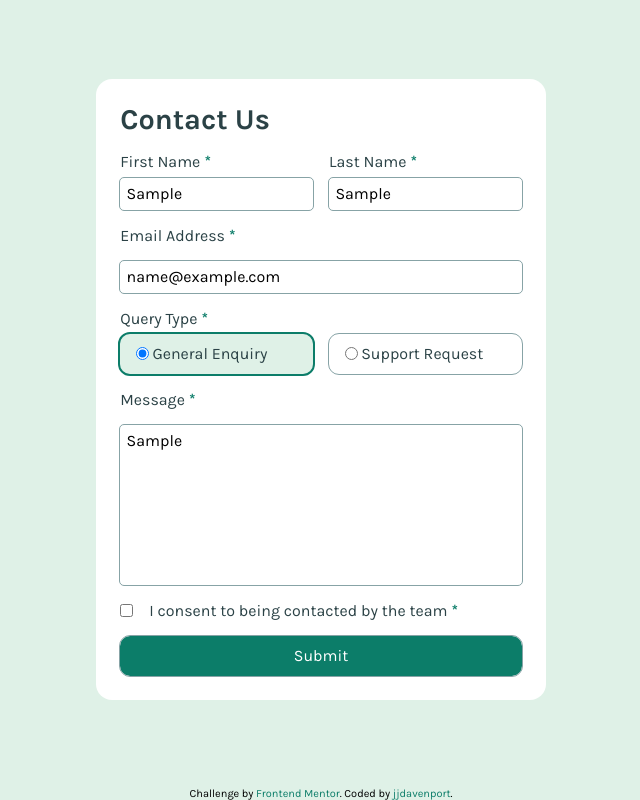
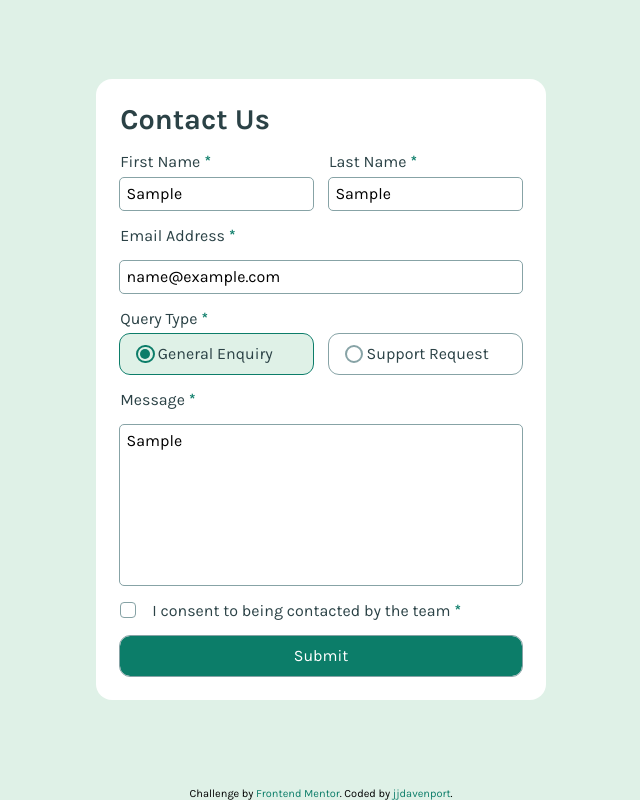
Before and after one commit to jjdavenport/contact-form-main, a plain HTML site: page index.html in a window 1280 px wide. Both pictures are taken after typing "Sample", "Sample", "name@example.com", "Sample" into the empty fields and a click on the button "General Enquiry". Shown: the whole page, without its empty margins (319-959 px from the left). Drawn offline with Linux system fonts and the light colour scheme.

Commit message:
completed styling

```diff
--- a/index.html
+++ b/index.html
@@ -53,13 +53,23 @@
               <button class="radio-button">
                 <label for="general-enquiry"
                   >General Enquiry
-                  <input class="input-radio" type="radio" name="query-type" />
+                  <input
+                    class="input-radio"
+                    type="radio"
+                    name="query-type"
+                    tabindex="-1"
+                  />
                 </label>
               </button>
               <button class="radio-button">
                 <label for="support-request"
                   >Support Request
-                  <input class="input-radio" type="radio" name="query-type" />
+                  <input
+                    class="input-radio"
+                    type="radio"
+                    name="query-type"
+                    tabindex="-1"
+                  />
                 </label>
               </button>
             </div>
--- a/style.css
+++ b/style.css
@@ -76,6 +76,11 @@ button:hover {
   cursor: pointer;
 }
 
+button:focus {
+  outline: 0.0625rem solid hsl(169, 82%, 27%);
+  background-color: hsl(148, 38%, 91%);
+}
+
 button label {
   display: flex;
   flex-direction: row-reverse;
@@ -98,7 +103,38 @@ textarea {
 }
 
 .input-radio {
-  outline: none;
+  appearance: none;
+  -webkit-appearance: none;
+  width: 1.15rem; /* Increased size to accommodate the border */
+  height: 1.15rem; /* Increased size to accommodate the border */
+  border: 0.125rem solid hsl(186, 15%, 59%); /* Slightly thicker border */
+  border-radius: 50%;
+  position: relative;
+  cursor: pointer;
+}
+
+.input-radio:checked {
+  border-color: hsl(169, 82%, 27%);
+}
+
+.input-radio:checked::before {
+  content: "";
+  position: absolute;
+  top: 50%;
+  left: 50%;
+  transform: translate(-50%, -50%);
+  width: 0.625rem;
+  height: 0.625rem;
+  background-color: hsl(169, 82%, 27%);
+  border-radius: 50%;
+}
+
+input:hover {
+  cursor: pointer;
+}
+
+input:hover {
+  cursor: pointer;
 }
 
 input:hover {
@@ -136,7 +172,7 @@ fieldset {
 
 .input-text:focus,
 .input-email:focus {
-  outline: 0.125rem solid hsl(169, 82%, 27%);
+  outline: 0.0625rem solid hsl(169, 82%, 27%);
 }
 
 .error-text {
@@ -170,13 +206,31 @@ form {
 
 .checkbox-row {
   display: flex;
+  align-items: center;
   flex-direction: row-reverse;
   justify-content: flex-end;
   gap: 1rem;
 }
 
+#checkbox-input {
+  height: 1rem;
+  width: 1rem;
+  appearance: none;
+  -webkit-appearance: none;
+  border: 0.0625rem solid #86a2a5; /* Add a border for unchecked state */
+  border-radius: 0.25rem; /* Add rounded corners if needed */
+  cursor: pointer;
+  position: relative; /* Position relative to place the SVG checkmark correctly */
+}
+
+#checkbox-input:checked {
+  background-image: url(./assets/images/icon-checkbox-check.svg);
+  background-position: center;
+  border: none;
+}
+
 .button-active {
-  outline: 0.125rem solid hsl(169, 82%, 27%);
+  outline: 0.0625rem solid hsl(169, 82%, 27%);
   background-color: hsl(148, 38%, 91%);
 }
 
```
